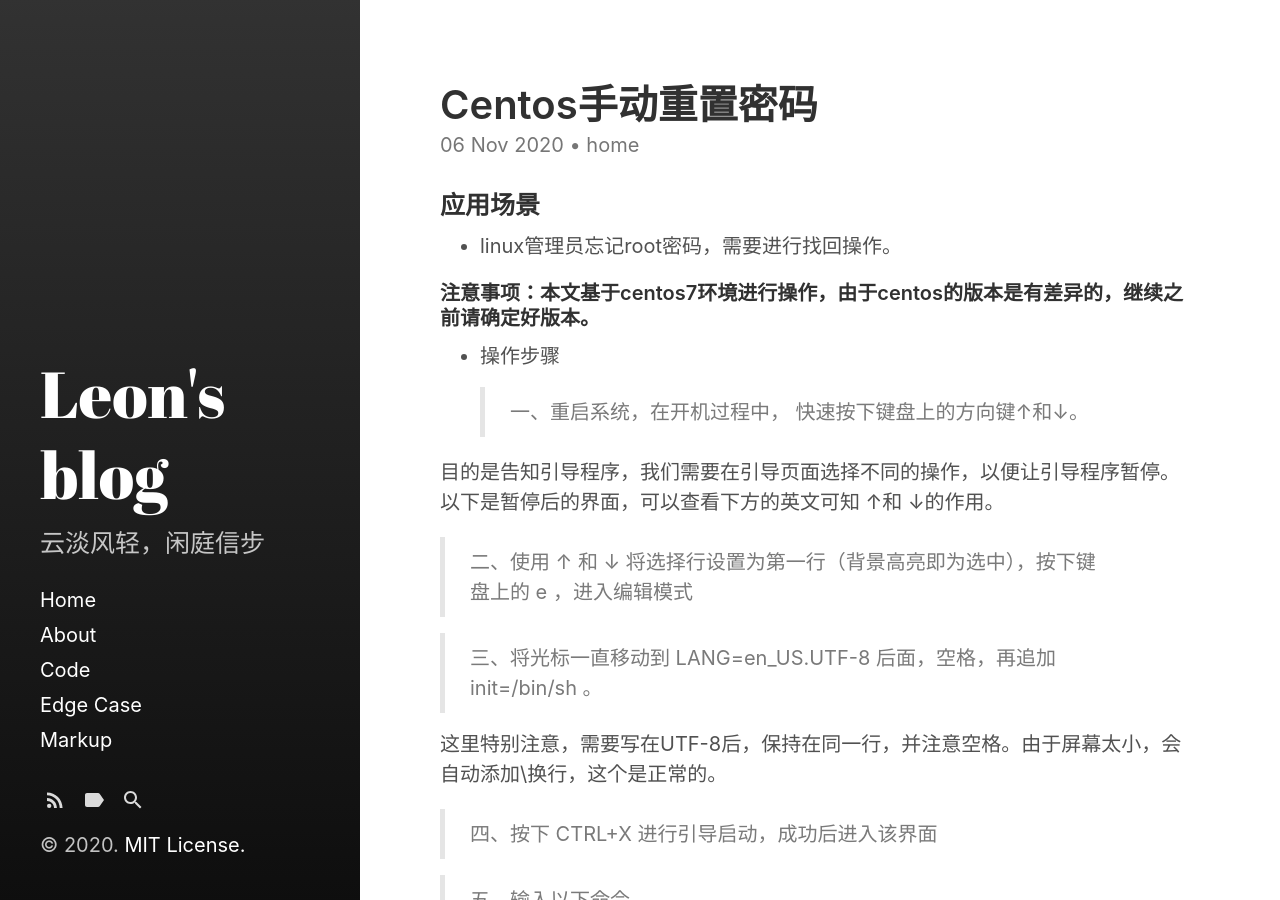
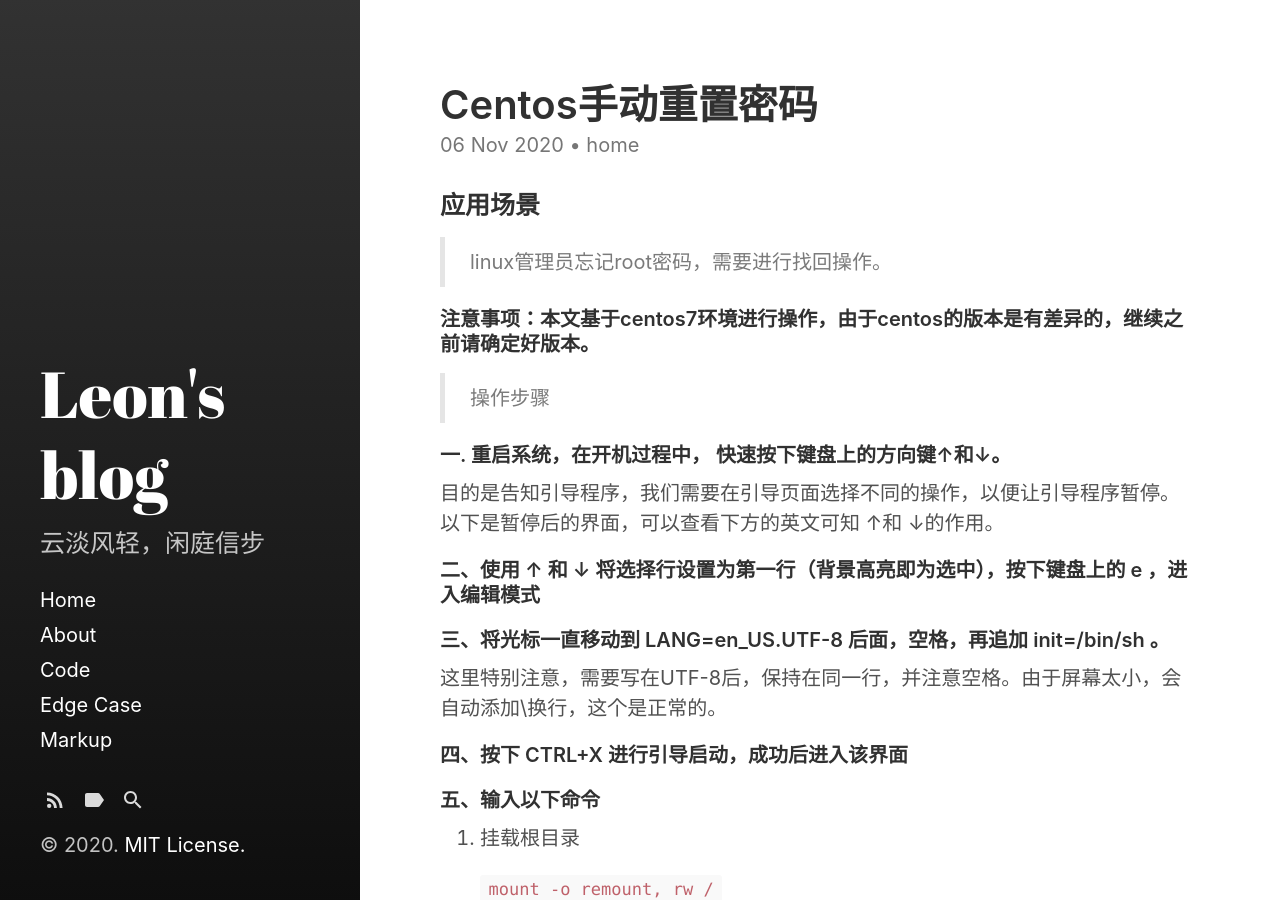
Before and after one commit to WnLeon/blog, a Jekyll site: the page built from _posts/2020-11-06-Centos手动重置密码.md, in a window 1280 px wide and 900 px high. Built offline with Jekyll 4.4.1, drawn with Linux system fonts in a browser that asks for light colours.

```diff
--- a/_posts/2020-11-06-Centos手动重置密码.md
+++ b/_posts/2020-11-06-Centos手动重置密码.md
@@ -6,26 +6,23 @@ tags: " linux，centos，密码"
 excerpt_separator: <!--more-->
 ---
 ### 应用场景
-- linux管理员忘记root密码，需要进行找回操作。
+> linux管理员忘记root密码，需要进行找回操作。
 <!--more-->
 
 #### 注意事项：本文基于centos7环境进行操作，由于centos的版本是有差异的，继续之前请确定好版本。
-- 操作步骤
-> 一、重启系统，在开机过程中， 快速按下键盘上的方向键↑和↓。
+> 操作步骤
 
+##### 一. 重启系统，在开机过程中， 快速按下键盘上的方向键↑和↓。
 目的是告知引导程序，我们需要在引导页面选择不同的操作，以便让引导程序暂停。
 以下是暂停后的界面，可以查看下方的英文可知 ↑和 ↓的作用。
 
-> 二、使用 ↑ 和 ↓ 将选择行设置为第一行（背景高亮即为选中），按下键盘上的 e ，进入编辑模式
-
-> 三、将光标一直移动到 LANG=en_US.UTF-8 后面，空格，再追加 init=/bin/sh 。
+##### 二、使用 ↑ 和 ↓ 将选择行设置为第一行（背景高亮即为选中），按下键盘上的 e ，进入编辑模式
+##### 三、将光标一直移动到 LANG=en_US.UTF-8 后面，空格，再追加 init=/bin/sh 。
 
 这里特别注意，需要写在UTF-8后，保持在同一行，并注意空格。由于屏幕太小，会自动添加\换行，这个是正常的。
 
-> 四、按下 CTRL+X 进行引导启动，成功后进入该界面
-
-> 五、输入以下命令
-
+##### 四、按下 CTRL+X 进行引导启动，成功后进入该界面
+##### 五、输入以下命令
 1. 挂载根目录
 
     `mount -o remount, rw /`
```
